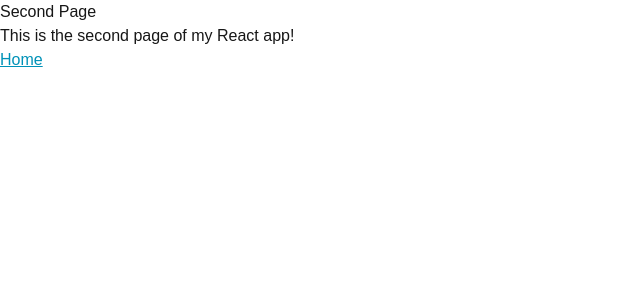
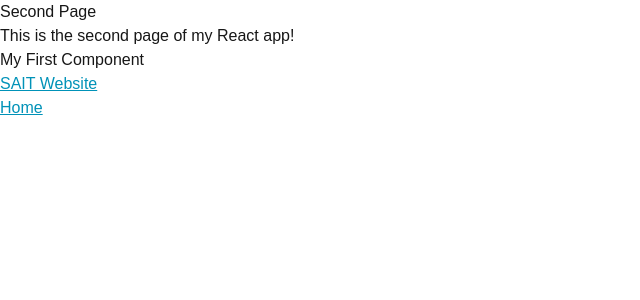
Before and after one commit to Jessie-Tang-Iu/cprg306-assignments, a Next.js app: page /week-2 in a window 1280 px wide. Shown: the top 300 px of the page, without its empty margins (0-640 px from the left). Built offline with nearby package versions, Linux system fonts and the light colour scheme.

Commit message:
Update page.js
adding component to week 2 page

```diff
--- a/app/week-2/page.js
+++ b/app/week-2/page.js
@@ -1,4 +1,5 @@
 import Link from "next/link";
+import MyFirstComponent from "../_components/my-first-component";
 
 
 export default function WeekTwo() {
@@ -6,7 +7,7 @@ export default function WeekTwo() {
         <main>
             <h1>Second Page</h1>
             <p>This is the second page of my React app!</p>
-
+            <MyFirstComponent />
             <Link href="/" className="text-cyan-600 underline hover:text-cyan-300">Home</Link>
         </main>
     );
```
